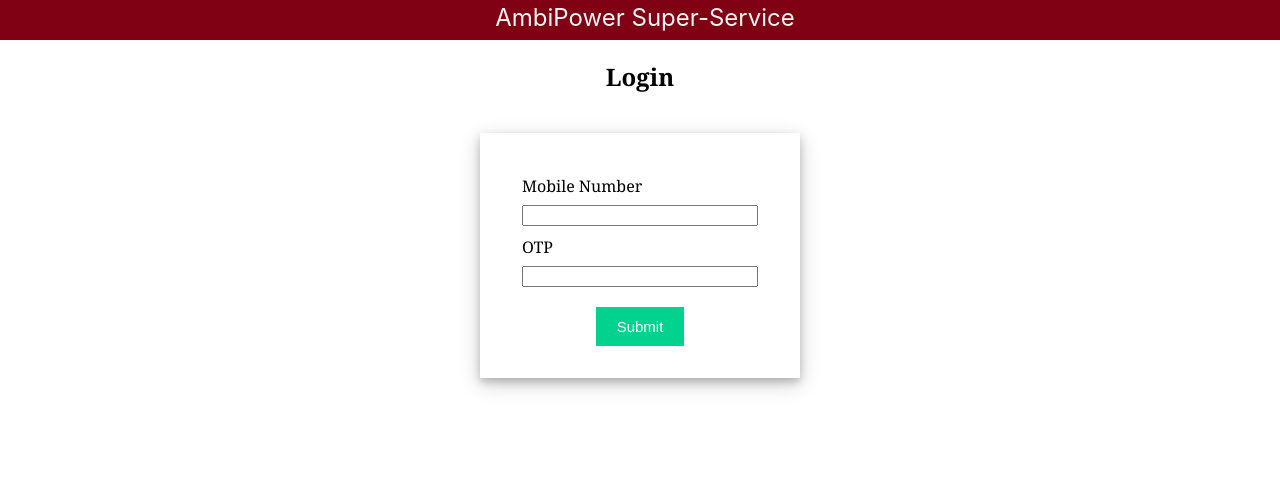
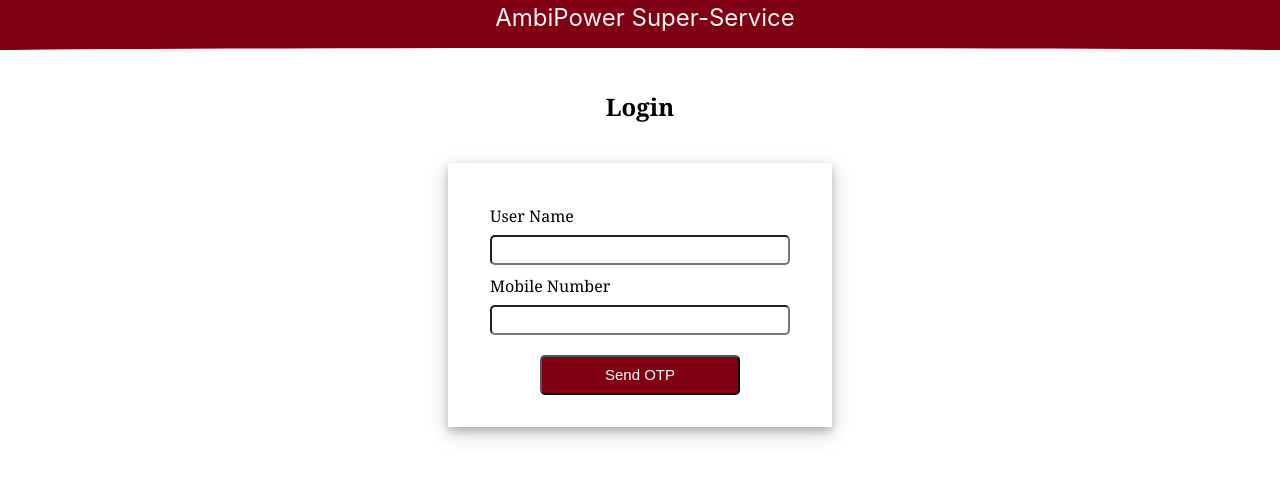
Before and after one commit to SuvamDatta/AmbiPowerWeb, a React (Create React App) app: page /Login in a window 1280 px wide. Shown: the top 478 px of the page. Built offline with nearby package versions, Linux system fonts and the light colour scheme.

Commit message:
login implementation

```diff
--- a/package.json
+++ b/package.json
@@ -6,7 +6,6 @@
     "@react-google-maps/api": "^2.18.1",
     "jquery": "^3.7.0",
     "react": "^17.0.2",
-    "react-burger-menu": "^3.0.9",
     "react-dom": "^17.0.2",
     "react-router-dom": "^6.11.2",
     "react-scripts": "5.0.1",
--- a/src/Components/Login.js
+++ b/src/Components/Login.js
@@ -1,71 +1,115 @@
 import React, { useRef, useEffect, useState } from "react";
 import "./login.css";
 import { useNavigate } from "react-router-dom";
+import $ from "jquery";
+
 function Login() {
-  // change
-  const [errorMessages, setErrorMessages] = useState({});
+  useEffect(() => {
+    $("#btnSendOtp").on("click", function () {
+
+    });
+  }, []);
   const navigate = useNavigate();
-  const [mobile, setmobile] = useState("");
-  const [isSubmitted, setIsSubmitted] = useState(false);
-  const renderErrorMessage = (name) =>
-    name === errorMessages.name && (
-      <div className="error">{errorMessages.message}</div>
-    );
-  const errors = {
-    otp: "Invalid otp",
-    mobile: "Invalid mobile",
-  };
-  const handleSubmit = (event) => {
-    event.preventDefault();
-    var { mobileNumber, otp } = document.forms[0];
-    if (otp.value != 1234) {
-      // Invalid otp
-      setErrorMessages({ name: "otp", message: errors.otp });
+  const height = $(window).height();
+  const width = $(window).width();
+  const [txtPhNumber, setChangePhNo] = React.useState("");
+  const [txtOtp, setChangeOTP] = React.useState("");
+  const [txtUserName, setUserName] = React.useState("");
+  function handleUserNameChange(e) {
+    setUserName(e.target.value);
+  }
+  function handlenumberChange(e) {
+    setChangePhNo(e.target.value);
+  }
+  function handleotpChange(e) {
+    setChangeOTP(e.target.value);
+  }
+  function handleClick() {
+    if (txtUserName.length == 0) {
+      alert("Invalid User Name");
     } else {
-      setIsSubmitted(true);
-    }
-  };
-  function handleMobileChange(event) {
-    if (event.target.value.length > 10) {
-      setErrorMessages({ name: "MobileNo", message: errors.mobile });
-    } else {
-      setErrorMessages("");
+      if (txtPhNumber.length != 10) {
+        alert("Invalid Mobile Number");
+        setChangeOTP("");
+      } else {
+        if (txtOtp.length == 0) {
+          setTimeout(() => {
+            document
+              .getElementsByClassName("displaynone")[0]
+              .classList.remove("displaynone");
+            document
+              .getElementsByClassName("displaynone")[0]
+              .classList.remove("displaynone");
+            document
+              .getElementsByClassName("usernameform")[0]
+              .classList.add("displaynone");
+            document
+              .getElementsByClassName("mobileform")[0]
+              .classList.add("displaynone");
+              document.getElementsByClassName("submitbutton")[0].value="Submit OTP";
+          }, 1000);
+        } else if (txtOtp != "1234") {
+          alert("Invalid OTP");
+        } else {
+          navigate("/Home");
+        }
+      }
     }
   }
-  function handleOtpChange(event) {
-    setErrorMessages("");
-  }
-  const renderForm = (
-    <div className="form">
-      <form onSubmit={handleSubmit}>
-        <div className="input-container">
+  return (
+    <div className="app">
+      <div className="topbend"></div>
+      <h2>Login</h2>
+      <div className="login-form">
+        <div style={{ textAlign: "center" }}>
+          <label className="otpsent displaynone">OTP Sent!</label>
+        </div>
+
+        <div className="input-container usernameform">
+          <label>User Name </label>
+          <input
+            type="text"
+            name="UserName"
+            onChange={(e) => {
+              handleUserNameChange(e);
+            }}
+          />
+        </div>
+
+        <div className="input-container mobileform">
           <label>Mobile Number </label>
           <input
             type="number"
             name="MobileNo"
-            required
-            onChange={handleMobileChange}
+            maxLength={10}
+            onChange={(e) => {
+              handlenumberChange(e);
+            }}
           />
-          {renderErrorMessage("MobileNo")}
         </div>
 
-        <div className="input-container">
+        <div className="input-container displaynone">
           <label>OTP </label>
-          <input type="number" name="otp" required onChange={handleOtpChange} />
-          {renderErrorMessage("otp")}
+          <input
+            id="txtotp"
+            type="number"
+            name="otp"
+            maxLength={4}
+            onChange={(e) => {
+              handleotpChange(e);
+            }}
+          />
         </div>
+
         <div className="button-container">
-          <input type="submit" />
+          <input
+            type="submit"
+            id="btnSendOtp"
+            value="Send OTP"
+            onClick={handleClick}
+            className="submitbutton"
+          />
         </div>
-      </form>
-    </div>
-  );
-
-  return (
-    <div className="app">
-      <h2>Login</h2>
-      <div className="login-form">
-        {isSubmitted ? navigate("/Home") : renderForm}
       </div>
     </div>
   );
--- a/src/Components/Sidebar.js
+++ b/src/Components/Sidebar.js
@@ -1,23 +1,21 @@
 import React from 'react';
-import { slide as Menu } from 'react-burger-menu';
 import './Sidebar.css';
-import { Link } from "react-router-dom";
-// ...
 export default props => {
   return (
-    <Menu>
-      <a className="menu-item"  href="/MyServices">
-        My Services
-      </a>
-      <a className="menu-item" href="/Driver">
-        Driver Page
-      </a>
-      <a className="menu-item" href="/Admin">
-        Admin
-      </a>
-      <a className="menu-item" href="/HelpAndSupport">
-        Help & Contact
-      </a>
-    </Menu>
+    <div></div>
+    // <Menu>
+    //   <a className="menu-item"  href="/MyServices">
+    //     My Services
+    //   </a>
+    //   <a className="menu-item" href="/Driver">
+    //     Driver Page
+    //   </a>
+    //   <a className="menu-item" href="/Admin">
+    //     Admin
+    //   </a>
+    //   <a className="menu-item" href="/HelpAndSupport">
+    //     Help & Contact
+    //   </a>
+    // </Menu>
   );
 };
--- a/src/Components/login.css
+++ b/src/Components/login.css
@@ -9,36 +9,23 @@
     /* background-color: #f8f9fd; */
   }
 
-  input[type="text"],
-  input[type="password"] {
-    height: 25px;
-    border: 1px solid rgba(0, 0, 0, 0.2);
-  }
-
   input[type="submit"] {
     margin-top: 10px;
     cursor: pointer;
     font-size: 15px;
-    background: #01d28e;
-    border: 1px solid #01d28e;
+    background: #800114;
     color: #fff;
-    padding: 10px 20px;
+    width: 200px!important;
+    height: 40px!important;
   }
 
   input[type="submit"]:hover {
-    background: #6cf0c2;
+    background: #6b0212;
   }
 
   .button-container {
     display: flex;
     justify-content: center;
-  }
-
-  .login-form {
-    width: 25%;
-    background-color: white;
-    padding: 2rem;
-    box-shadow: 0 4px 8px 0 rgba(0, 0, 0, 0.2), 0 6px 20px 0 rgba(0, 0, 0, 0.19);
   }
 
   .list-container {
@@ -62,9 +49,38 @@
     margin: 10px;
   }
 
+  .topbend {
+    height: 10px;
+    width: 100%;
+    position: relative;
+    margin:0 auto;
+    background-color: #800114;
+  }
+  .topbend:after {
+    content: "";
+    height: 50%;
+    width: 100%;
+    position: absolute;
+    background: white;
+    border-radius: 50%;
+    bottom: -25%;
+    transition: all 2s;
+  }
+  input{
+    width: 100%;
+    height: 30px;
+    border-radius: 5px;
+  }
+
+  .displaynone{
+    display: none;
+  }
+  .otpsent{
+    color: green;
+  }
   @media only screen and (min-width: 768px) {
     .login-form {
-        width: 25%;
+        width: 30%;
         background-color: white;
         padding: 2rem;
         box-shadow: 0 4px 8px 0 rgba(0, 0, 0, 0.2), 0 6px 20px 0 rgba(0, 0, 0, 0.19);
```
Also changed, not shown: src/Components/Login copy.js (added, +73 -0 lines), 1 other file (tests, documents, lock files or other folders).
